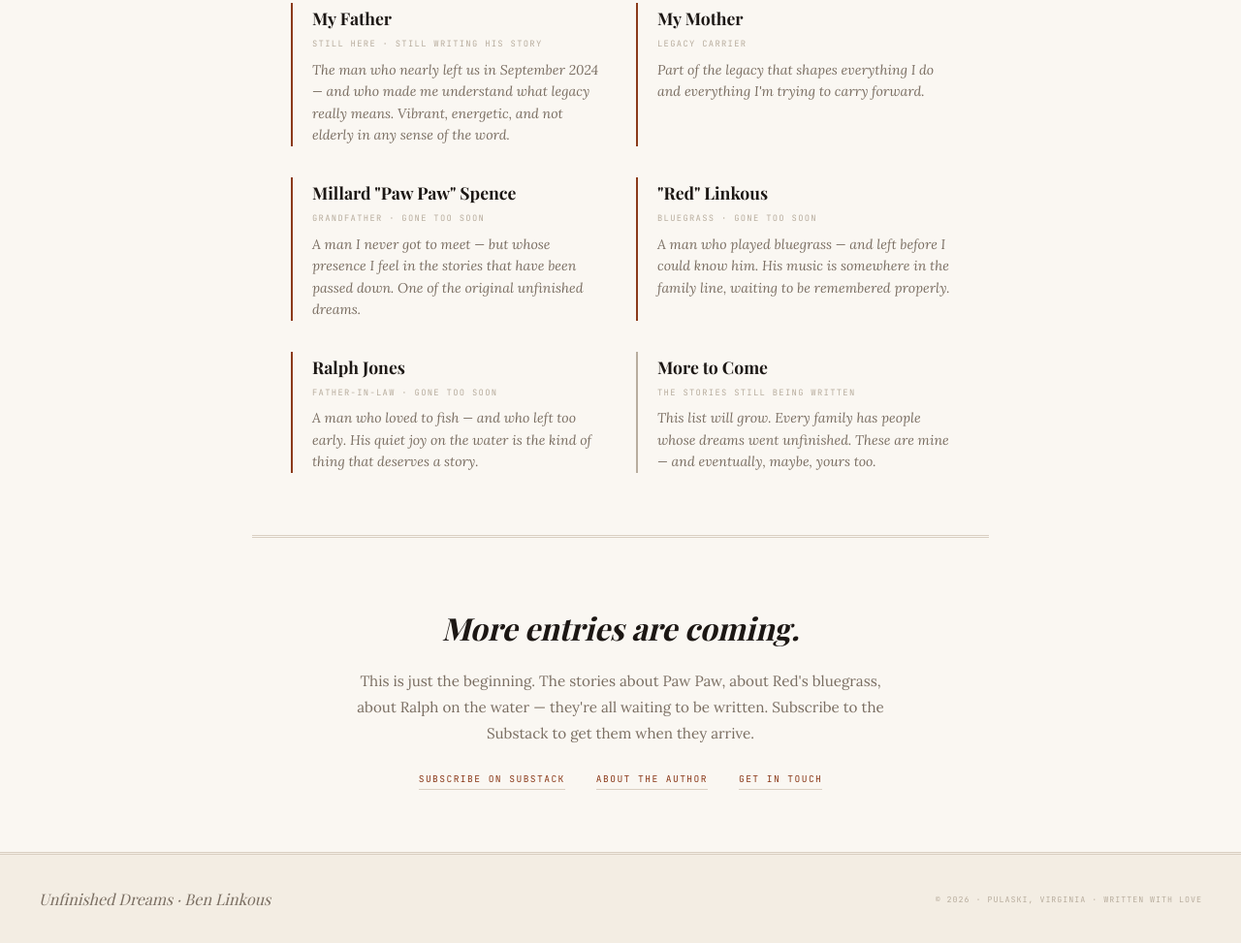
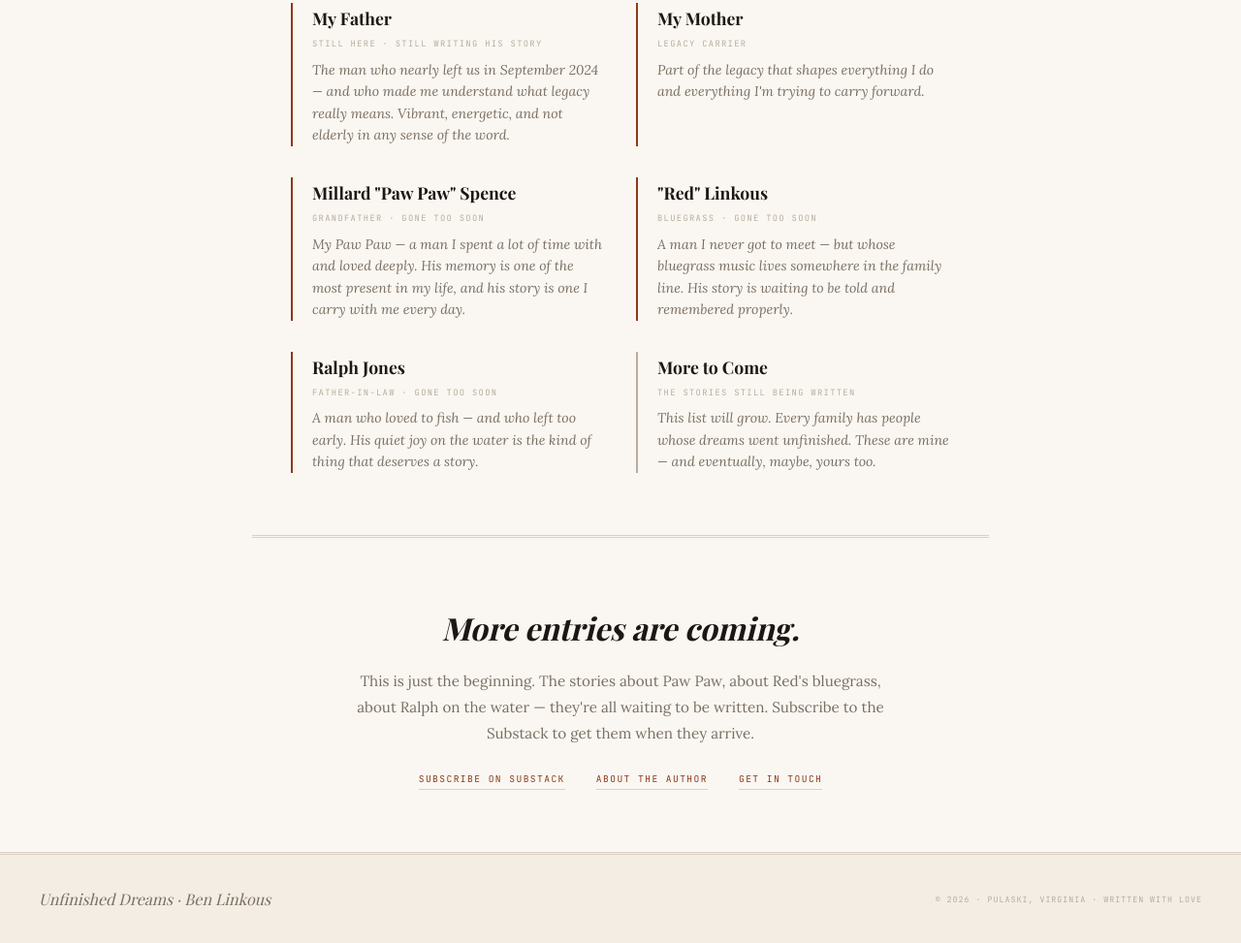
Before and after one commit to benlinkous/UnfinishedDreams.blog, a plain HTML site: page index.html in a window 1280 px wide. Shown: the part 3469-4442 px from the top of the page at 97% size. Drawn offline with nearby package versions, Linux system fonts and the light colour scheme; a web font is replaced by a local one.

Commit message:
Launch Unfinished Dreams — first entry and photo

```diff
--- a/index.html
+++ b/index.html
@@ -286,7 +286,7 @@ footer{
 
     <p>I worked in dialysis, and to think that my Dad had gone from a healthy, energetic man to a fragile, confused potential dialysis patient in just over a week — that rocked me.</p>
 
-    <p>It was at this time I thought about my legacy, coupled with his and my mother's. I thought about how sometimes we lose our loved ones who still have dreams — but those go unfulfilled due to tragedy. It became my passion to carry on the legacy of not only my mother and father, but also my Paw Paw Millard Spence, a man I never met named "Red" Linkous who played bluegrass, and my father-in-law Ralph Jones who loved to fish — all of whom have left us way too soon.</p>
+    <p>It was at this time I thought about my legacy, coupled with his and my mother's. I thought about how sometimes we lose our loved ones who still have dreams — but those go unfulfilled due to tragedy. It became my passion to carry on the legacy of not only my mother and father, but also my Paw Paw Millard Spence, a man I never got to meet named "Red" Linkous who played bluegrass, and my father-in-law Ralph Jones who loved to fish — all of whom have left us way too soon.</p>
 
     <p>This is called Unfinished Dreams. Whether it is just my personal passion or something bigger, I do not yet know.</p>
 
@@ -330,12 +330,12 @@ footer{
     <div class="person-card">
       <div class="person-name">Millard "Paw Paw" Spence</div>
       <div class="person-relation">Grandfather · Gone Too Soon</div>
-      <div class="person-note">A man I never got to meet — but whose presence I feel in the stories that have been passed down. One of the original unfinished dreams.</div>
+      <div class="person-note">My Paw Paw — a man I spent a lot of time with and loved deeply. His memory is one of the most present in my life, and his story is one I carry with me every day.</div>
     </div>
     <div class="person-card">
       <div class="person-name">"Red" Linkous</div>
       <div class="person-relation">Bluegrass · Gone Too Soon</div>
-      <div class="person-note">A man who played bluegrass — and left before I could know him. His music is somewhere in the family line, waiting to be remembered properly.</div>
+      <div class="person-note">A man I never got to meet — but whose bluegrass music lives somewhere in the family line. His story is waiting to be told and remembered properly.</div>
     </div>
     <div class="person-card">
       <div class="person-name">Ralph Jones</div>
```
